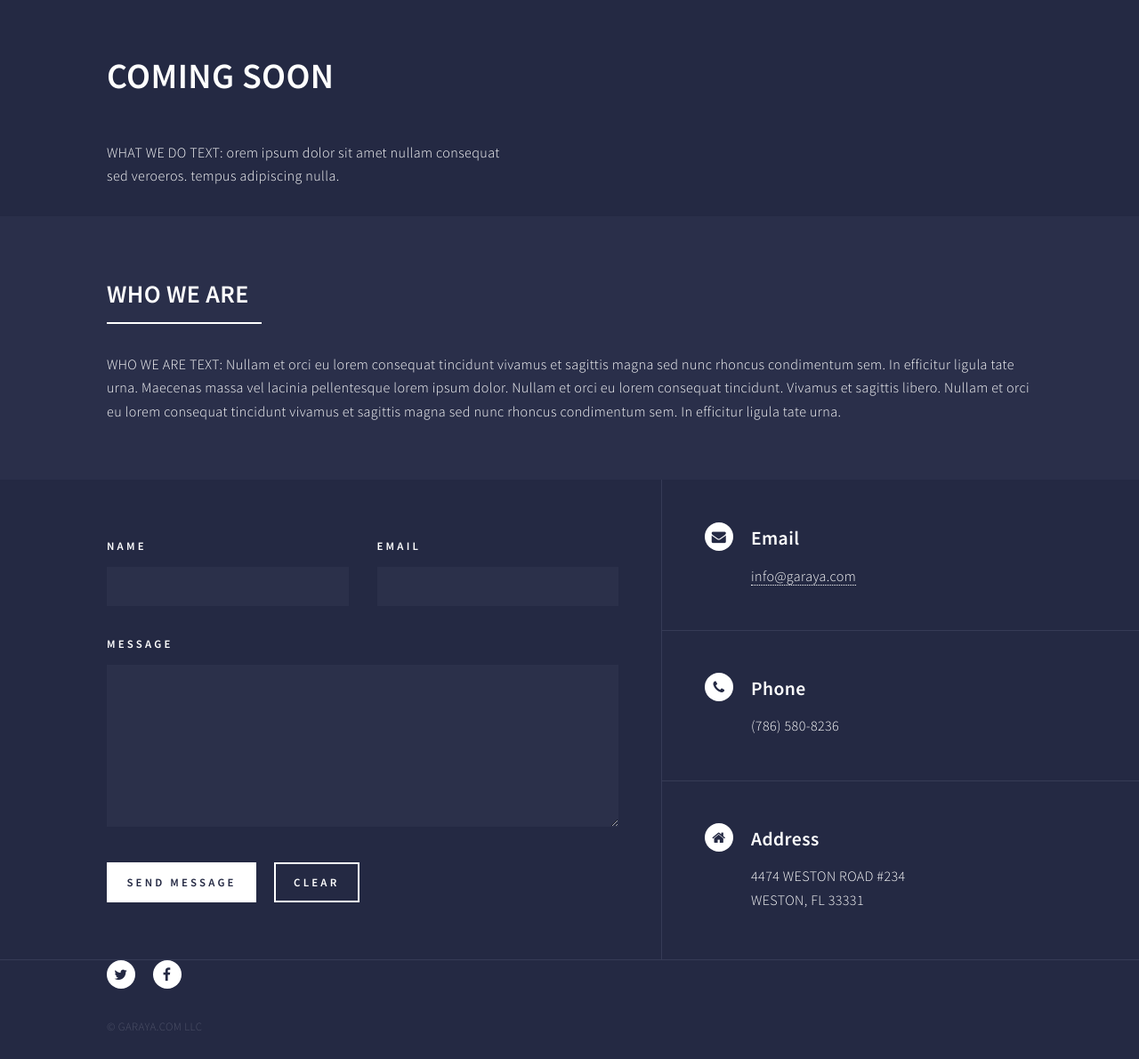
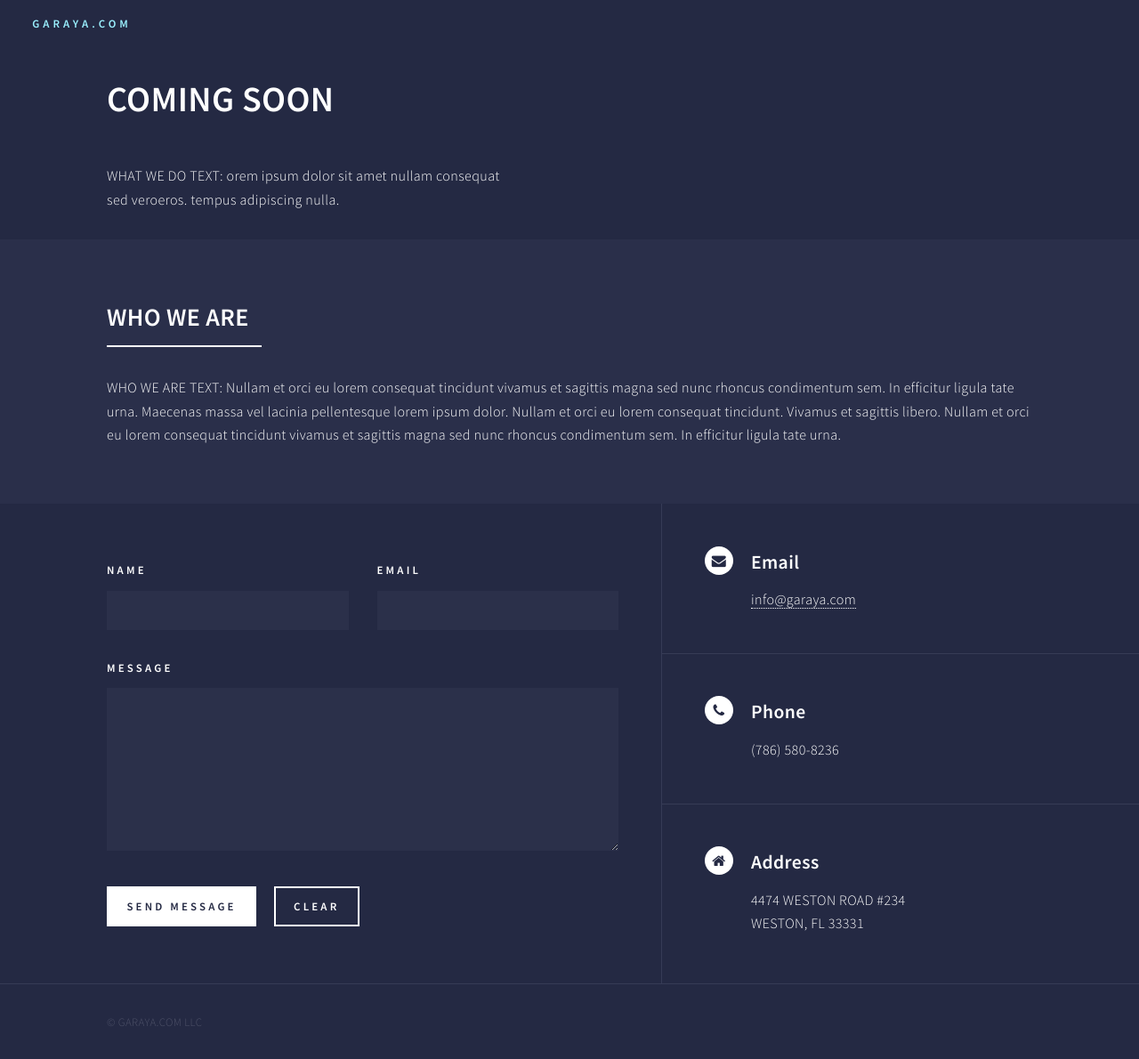
Before and after one commit to mrrobot16/garaya.com, a website: page landing.html in a window 1280 px wide. Shown: the whole page at 89% size. Drawn offline with Linux system fonts and the light colour scheme; files that its build step writes are made by us from their sources; files whose address does not match are found by name.

Commit message:
minor in landing.html

```diff
--- a/landing.html
+++ b/landing.html
@@ -20,11 +20,21 @@
 		<!-- Wrapper -->
 			<div id="wrapper">
 
+				<!-- Header -->
+				<!-- Note: The "styleN" class below should match that of the banner element. -->
 					<header id="header" class="alt style2">
+						<a href="/" class="logo"><strong></strong> <span>GARAYA.COM</span></a>
+						<!-- <nav>
+							<a href="#menu">Menu</a>
+						</nav> -->
 					</header>
 
 					<section id="one" class="style2">
 						<div class="inner">
+							<span class="image">
+								<!-- <img src="images/pic07.jpg" alt="" /> -->
+							</span>
+
 								<h1>COMING SOON</h1>
 
 							<div class="content">
@@ -102,8 +112,11 @@
 					<footer id="footer">
 						<div class="inner">
 							<ul class="icons">
-								<li><a href="#" class="icon alt fa-twitter"><span class="label">Twitter</span></a></li>
-								<li><a href="#" class="icon alt fa-facebook"><span class="label">Facebook</span></a></li>
+								<!-- <li><a href="#" class="icon alt fa-twitter"><span class="label">Twitter</span></a></li> -->
+								<!-- <li><a href="#" class="icon alt fa-facebook"><span class="label">Facebook</span></a></li> -->
+								<!-- <li><a href="#" class="icon alt fa-instagram"><span class="label">Instagram</span></a></li> -->
+								<!-- <li><a href="#" class="icon alt fa-github"><span class="label">GitHub</span></a></li> -->
+								<!-- <li><a href="#" class="icon alt fa-linkedin"><span class="label">LinkedIn</span></a></li> -->
 							</ul>
 							<ul class="copyright">
 								<li>&copy; GARAYA.COM LLC</li>
```
